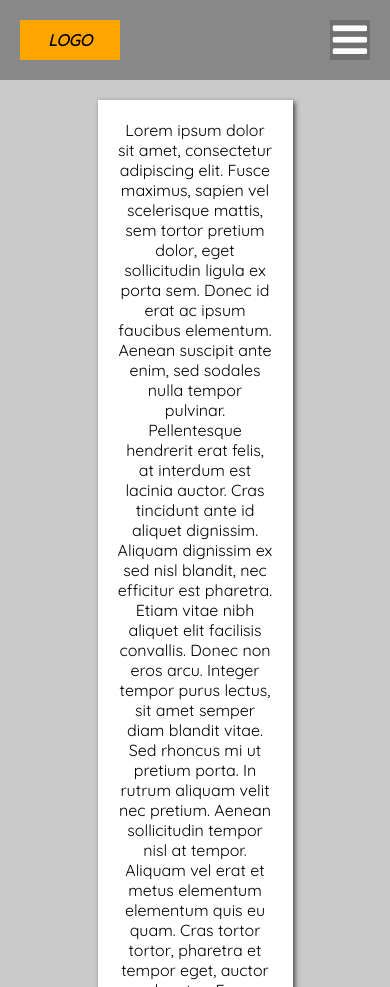
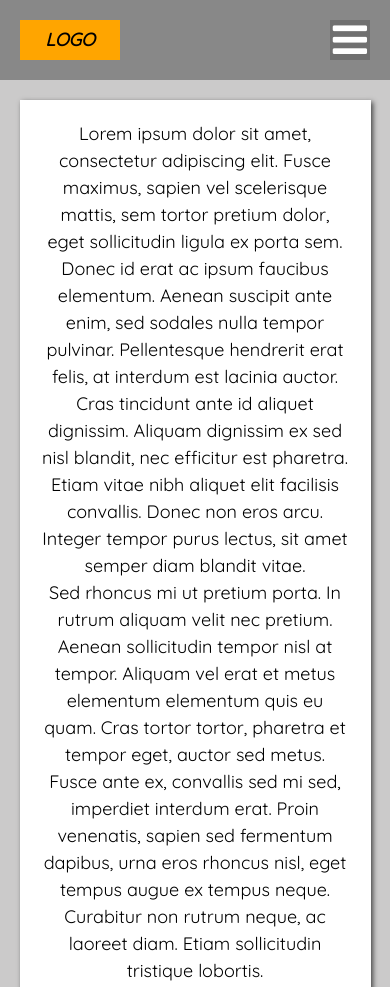
Before and after one commit to sfeliks2016/page2, a plain HTML site: page index.html in a window 390 px wide. Shown: the top 987 px of the page. Drawn offline with nearby package versions, Linux system fonts and the light colour scheme.

Commit message:
add font-size: 20px for tablets

```diff
--- a/style.css
+++ b/style.css
@@ -90,6 +90,8 @@ i.fa-bars {
     color: #fff;
     width: 40px;
     height: 40px;
+    line-height: 40px;
+    padding: 0;
 }
 
 /* container */
@@ -281,6 +283,8 @@ i.fa-bars {
 
     .header nav ul li a {
         width: 100%;
+        font-size: 20px;
+        font-weight: 800
     }
 
     i.fa-bars {
@@ -288,7 +292,16 @@ i.fa-bars {
         text-decoration: none;
         line-height: 40px;
         font-size: 40px;
+        padding: 0;
     }
 
+    body {
+        font-size: 18px;
+    }
+    .container {
+        width: 90%;
+        line-height: 150%;
+
+    }
 
 }
```
